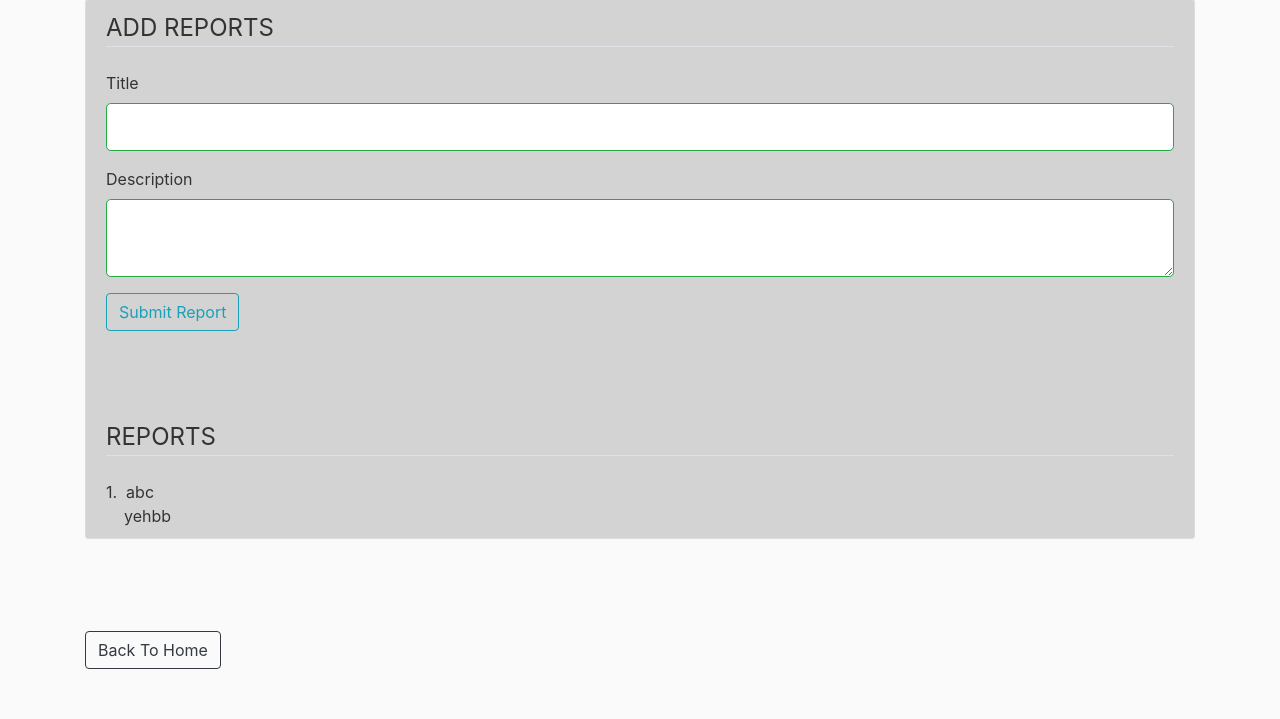
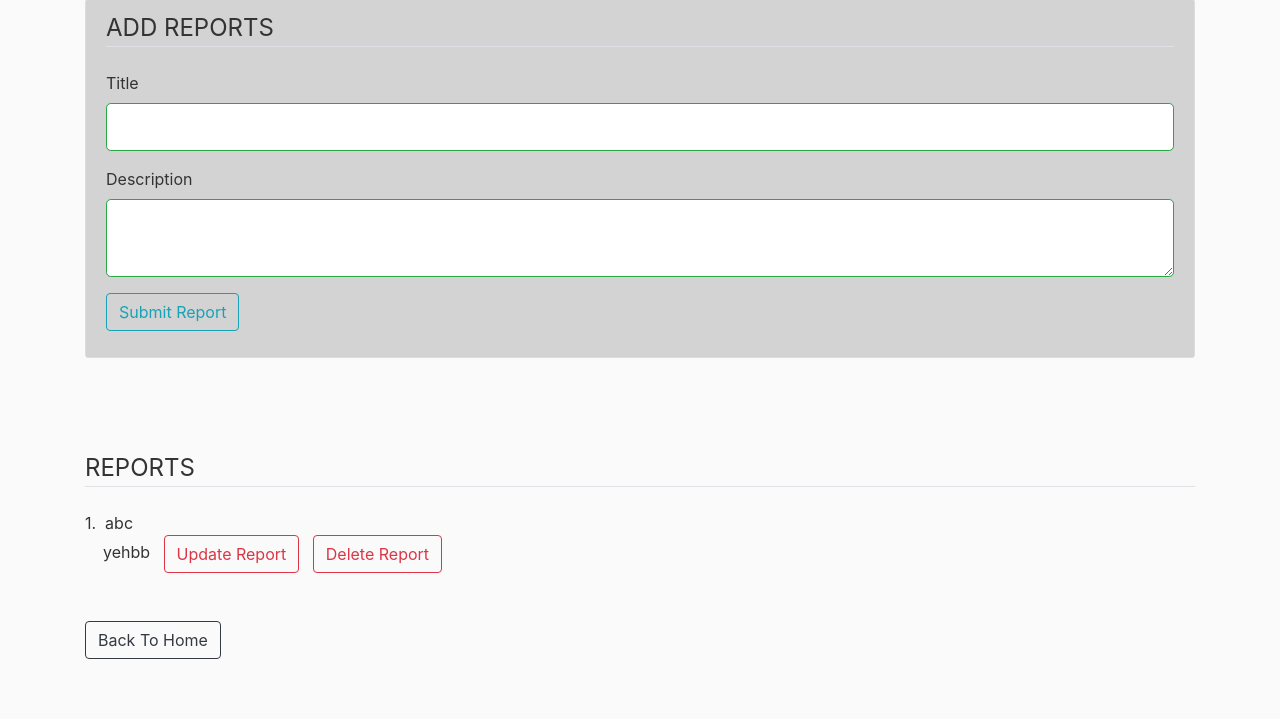
Before and after one commit to sayalideo/RBAC-Implementation, a Flask app: template rbac/templates/view_reports.html in a window 1280 px wide. Shown: the part 81-800 px from the top of the page. Run offline with Flask 2, Linux system fonts and the light colour scheme; the template is opened without the code that fills it: values that come from a table or form of the project are taken from there, others are empty; data comes from the database, SQL or seed files in the repository; some libraries are stand-ins or nearby versions.

Commit message:
Update view_reports.html

```diff
--- a/rbac/templates/view_reports.html
+++ b/rbac/templates/view_reports.html
@@ -51,15 +51,14 @@
         </div>
     </form>
 </div>
-<br><br><br>
-
-    <legend class="border-bottom mb-4">REPORTS</legend>
-    {% for report in reports %}
-        {{loop.index}}. &nbsp;{{ report.title }}<br>
-        &nbsp;&nbsp;&nbsp; {{ report.description }}<br>
-    {% endfor %}
 
 </div>
 <br><br><br>
+<legend class="border-bottom mb-4">REPORTS</legend>
+    {% for report in reports %}
+        {{loop.index}}. &nbsp;{{ report.title }}<br>
+        &nbsp;&nbsp;&nbsp; {{ report.description }}&nbsp;&nbsp; <a href="{{ url_for('update_report',id=report.id) }}" class="btn btn-outline-danger" >Update Report</a> &nbsp; <a href="{{ url_for('delete_report',id=report.id) }}" class="btn btn-outline-danger" >Delete Report</a>
+    {% endfor %}
+<br><br><br>
 <a href="{{ url_for('home') }}" class="btn btn-outline-dark" >Back To Home</a>
 {% endblock content %}
```
